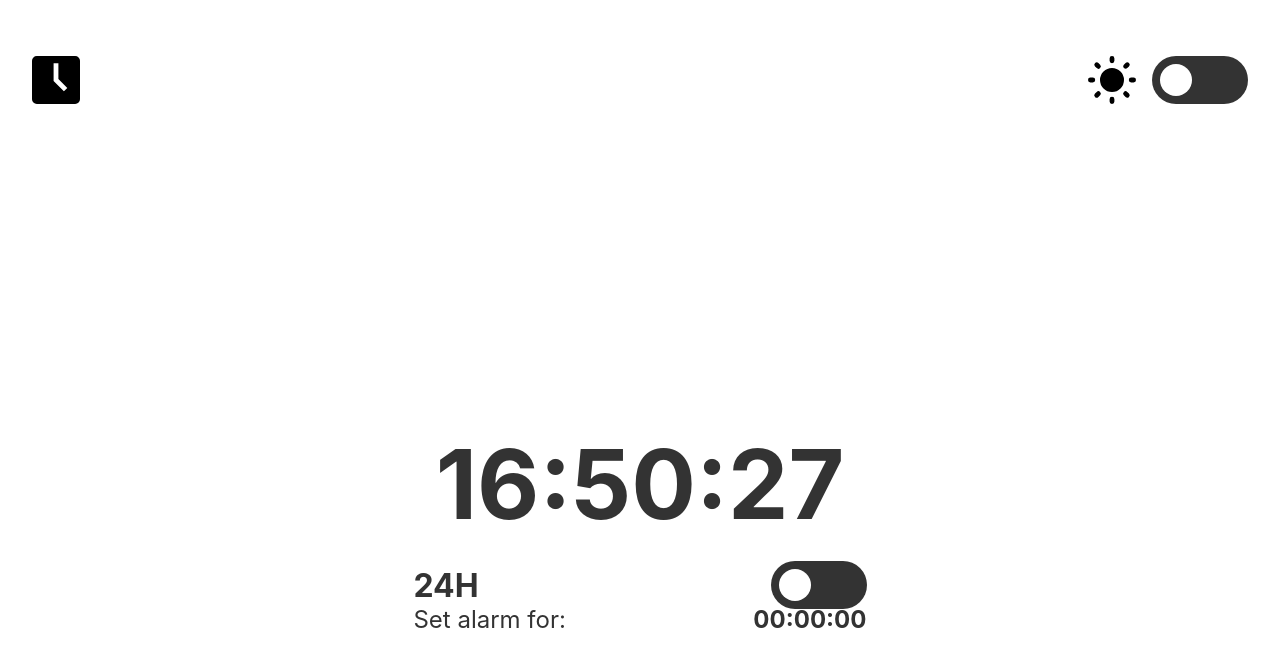
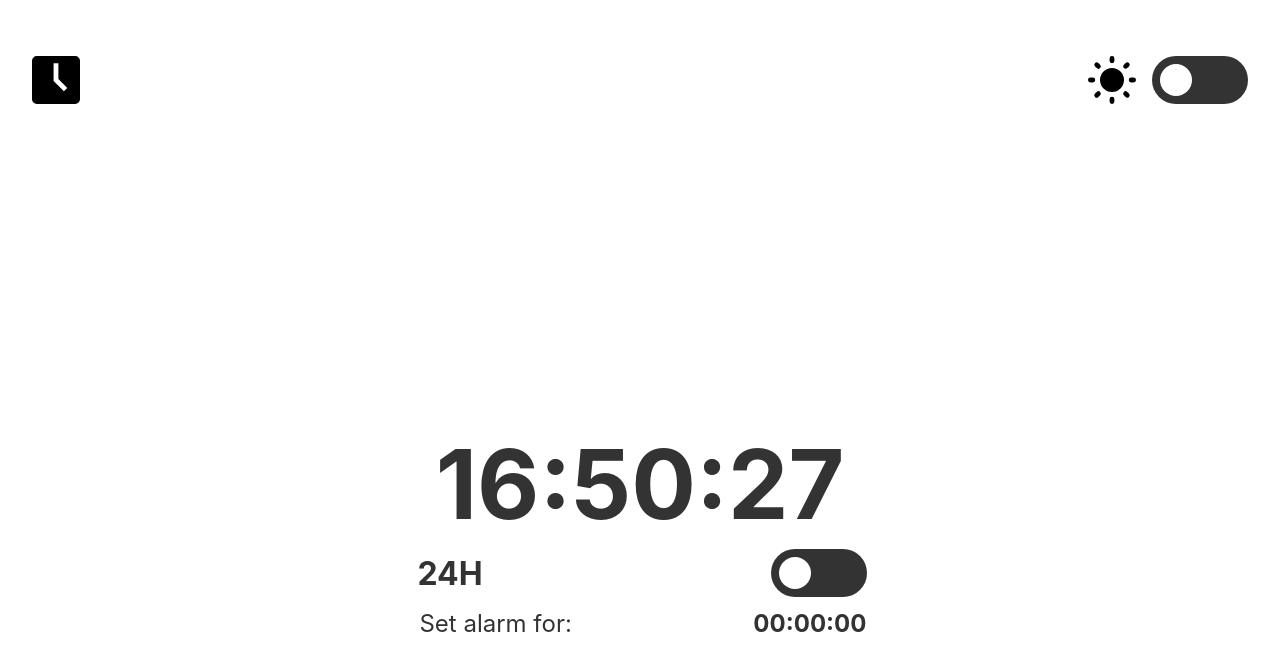
Before and after one commit to Android789515/react-clock, a React (Create React App) app: page / in a window 1280 px wide. Shown: the top 670 px of the page. Built offline with nearby package versions, Linux system fonts and the light colour scheme.

Commit message:
Adjusted spacing on TimeClock component constituents.
Adjusted the bottom margin on the time clock display and added a bottom margin to the time format.

Added small left padding to each component rendered below the time clock display in order to visually align them.

```diff
--- a/src/components/clock-features/time-clock/TimeClock.module.scss
+++ b/src/components/clock-features/time-clock/TimeClock.module.scss
@@ -1,7 +1,11 @@
 @use '../../../App.module';
 
+.timeClock > *:not(.timeClockDisplay) {
+  padding-left: .25em;
+}
+
 .timeClockDisplay {
-  margin-bottom: .25em;
+  margin-bottom: .125em;
 }
 
 .timeFormatLayout {
@@ -9,6 +13,8 @@
   grid-auto-flow: column;
   grid-column-gap: .5em;
   align-items: center;
+
+  margin-bottom: 1em;
 }
 
 .timeFormat {
```
